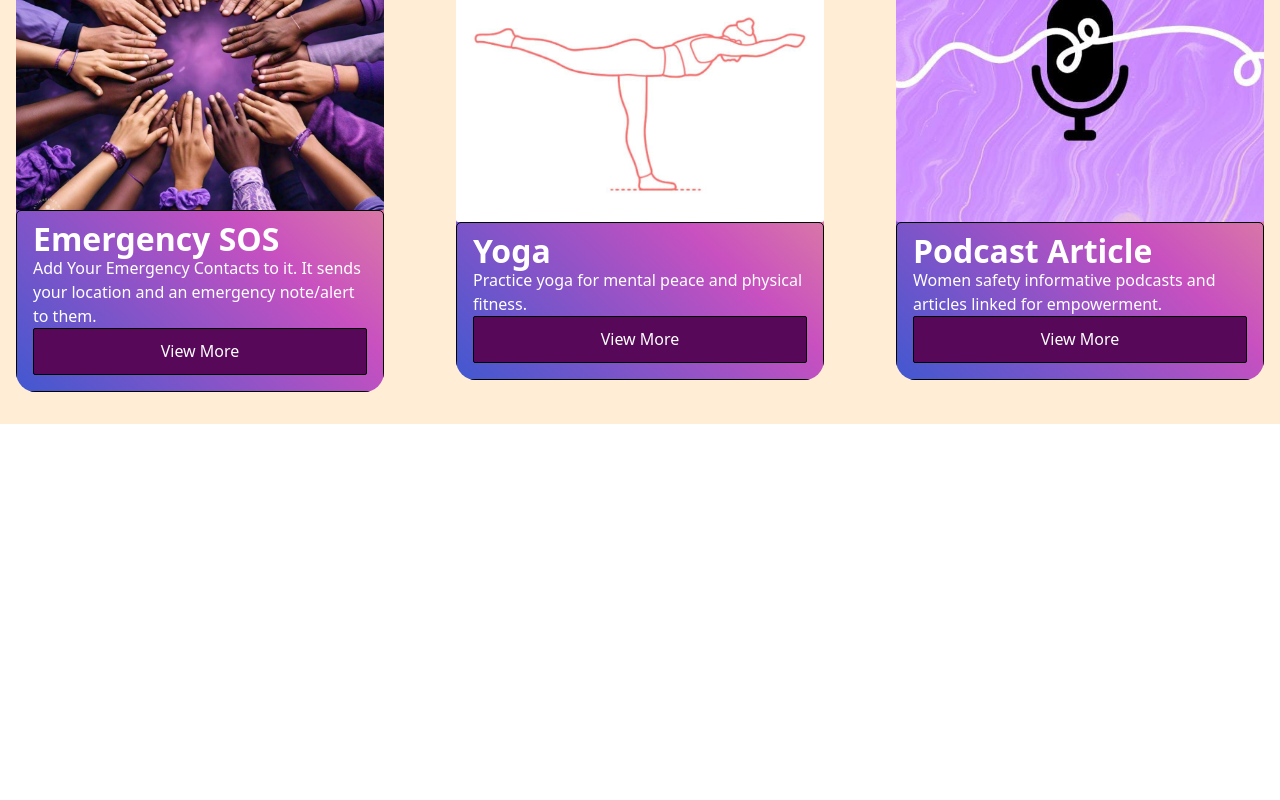
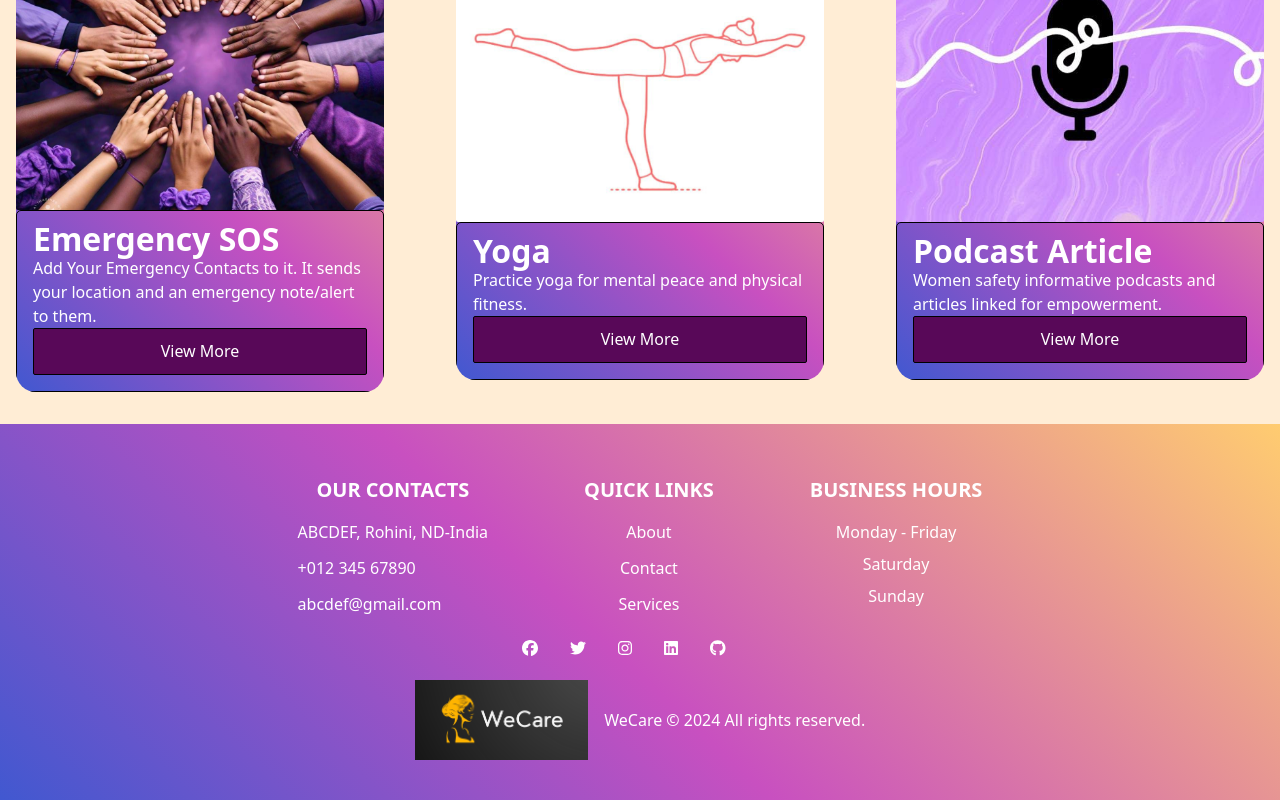
Before and after one commit to Ifranayab/safetyapp, a React (Create React App) app: page / in a window 1280 px wide. Shown: the part 946-1746 px from the top of the page. Before the commit the page ends 1370 px from the top, so only its background shows below. Built offline with nearby package versions, Linux system fonts and the light colour scheme.

Commit message:
add Footer

```diff
--- a/src/App.js
+++ b/src/App.js
@@ -1,30 +1,66 @@
+// import './App.css';
+// import {BrowserRouter as Router, Route, Routes} from 'react-router-dom';
+// import Herosec from './components/Herosec';
+// import Nav from './components/Nav';
+// import LoginPage from './components/Login';
+// import { Component } from 'react';
+// import Cards from './components/CardsSec';
+
+
+// function App() {
+//   return (
+//     <div>
+
+
+//     <Router>
+//     <Nav/>
+//       <Routes>
+//         <Route exact path="/login" element={<LoginPage />} />
+
+//         <Route exact path="/" element={<> <Herosec /> <Cards/> </>} />
+
+//       </Routes>
+//     </Router>
+
+//     </div>
+
+//   );
+// }
+
+// export default App;
+
+
 import './App.css';
-import {BrowserRouter as Router, Route, Routes} from 'react-router-dom';
+import { BrowserRouter as Router, Route, Routes, useLocation } from 'react-router-dom';
 import Herosec from './components/Herosec';
 import Nav from './components/Nav';
 import LoginPage from './components/Login';
-import { Component } from 'react';
 import Cards from './components/CardsSec';
-
+import Footer from './components/Footer';
 
 function App() {
+  const location = useLocation();
+
   return (
-    <div>
+    <div className=' bg-orange-100 overflow-x-hidden'>
+      {/* Render Nav only if not on the login page */}
+      {location.pathname !== "/login" && <Nav />}
 
-
-    <Router>
-    <Nav/>
       <Routes>
         <Route exact path="/login" element={<LoginPage />} />
-
-        <Route exact path="/" element={<> <Herosec /> <Cards/> </>} />
-
+        <Route exact path="/" element={<><Herosec /><Cards /></>} />
       </Routes>
-    </Router>
-
+      {location.pathname =="/" && <Footer/>}
     </div>
-
   );
 }
 
-export default App;
+function AppWrapper() {
+  return (
+    <Router>
+      <App />
+    </Router>
+  );
+}
+
+export default AppWrapper;
--- /dev/null
+++ b/src/components/Footer.jsx
@@ -0,0 +1,122 @@
+import React from "react";
+import logo from "../images/logo.png";
+import { FontAwesomeIcon } from "@fortawesome/react-fontawesome";
+import {
+  faFacebook,
+  faTwitter,
+  faInstagram,
+  faLinkedin,
+  faGithub,
+} from "@fortawesome/free-brands-svg-icons";
+const Footer = () => {
+  return (
+    <div>
+      <footer className="text-center text-white bg-custom-gradient">
+        <div className="container bg-custom-gradient">
+          <section className="p-5 text-white">
+            <div className="text-center flex justify-center items-start px-5 gap-24">
+              <div className="contact-section space-y-4">
+                <div className="contact-title">
+                  <h6 className="text-xl font-bold uppercase">Our Contacts</h6>
+                </div>
+                <div className="contact-info space-y-3">
+                  <div className="contact-item flex items-center gap-2">
+                    <div className="contact-text">
+                      <p>ABCDEF, Rohini, ND-India</p>
+                    </div>
+                  </div>
+                  <div className="contact-item flex items-center gap-2">
+                    <div className="contact-text">
+                      <p>+012 345 67890</p>
+                    </div>
+                  </div>
+                  <div className="contact-item flex items-center gap-2">
+                    <div className="contact-text">
+                      <p>abcdef@gmail.com</p>
+                    </div>
+                  </div>
+                </div>
+              </div>
+
+              <div className="quick-links-section space-y-4">
+                <h6 className="text-xl font-bold uppercase">Quick Links</h6>
+                <div className="quick-links-list space-y-3">
+                  <div className="quick-link-item">
+                    <button className="text-white hover:text-gray-400">
+                      About
+                    </button>
+                  </div>
+                  <div className="quick-link-item">
+                    <a
+                      href="/contact"
+                      className="text-white hover:text-gray-400"
+                    >
+                      Contact
+                    </a>
+                  </div>
+                  <div className="quick-link-item">
+                    <button className="text-white hover:text-gray-400">
+                      Services
+                    </button>
+                  </div>
+                </div>
+              </div>
+
+              <div className="business-hours-section space-y-4">
+                <div className="business-hours-title">
+                  <h6 className="text-xl font-bold uppercase">
+                    Business Hours
+                  </h6>
+                </div>
+                <div className="business-hours-list space-y-2">
+                  <div className="business-hours-item">
+                    <p>Monday - Friday</p>
+                  </div>
+                  <div className="business-hours-item">
+                    <p>Saturday</p>
+                  </div>
+                  <div className="business-hours-item">
+                    <p>Sunday</p>
+                  </div>
+                </div>
+              </div>
+            </div>
+          </section>
+
+          <section className="text-center mb-5">
+            <a href="#" className="text-white me-8">
+              <FontAwesomeIcon icon={faFacebook} />
+            </a>
+            <a href="#" className="text-white me-8">
+              <FontAwesomeIcon icon={faTwitter} />
+            </a>
+            <a href="#" className="text-white me-8">
+              <FontAwesomeIcon icon={faInstagram} />
+            </a>
+            <a href="#" className="text-white me-8">
+              <FontAwesomeIcon icon={faLinkedin} />
+            </a>
+            <a href="#" className="text-white me-8">
+              <FontAwesomeIcon icon={faGithub} />
+            </a>
+          </section>
+
+          <section className="mb-2">
+            <div className="flex  justify-center items-center">
+              <div className="flex gap-4">
+                <span>
+                  <img className="h-20 cursor-pointer" src={logo} alt="logo" />
+                </span>
+                <span className="flex items-center">
+                  WeCare © 2024 All rights reserved.
+                </span>
+              </div>
+            </div>
+          </section>
+        </div>
+      </footer>
+    </div>
+  );
+};
+
+export default Footer;
--- a/src/components/Nav.jsx
+++ b/src/components/Nav.jsx
@@ -6,9 +6,9 @@ import { faEnvelope,faBars } from '@fortawesome/free-solid-svg-icons'
 
 const Nav =() =>{
   return (
-    <div className='h-20 bg-custom-gradient fixed w-[100vw]'>
+    <div className='h-20 bg-custom-gradient fixed w-[100vw] z-10'>
       <div className='flex  justify-start items-center py-6 px-6'>
-        <img  className='h-10 hover:border-2 hover:border-white hover:rounded-sm' src={logo} alt="logo" />
+        <img  className='h-10 cursor-pointer' src={logo} alt="logo" />
           <Link className='mx-5 text-xl font-bold text-white cursor-pointer hover:border-2 hover:border-white hover:rounded-sm' to="/">Home</Link>
           <Link className='mx-5 text-xl font-bold text-white cursor-pointer hover:border-2 hover:border-white hover:rounded-sm'>About Us</Link>
           <Link className='mx-5 text-xl font-bold text-white cursor-pointer hover:border-2 hover:border-white hover:rounded-sm'>Contact Us</Link>
```
Also changed, not shown: src/components/Login.jsx (+139 -3 lines).
